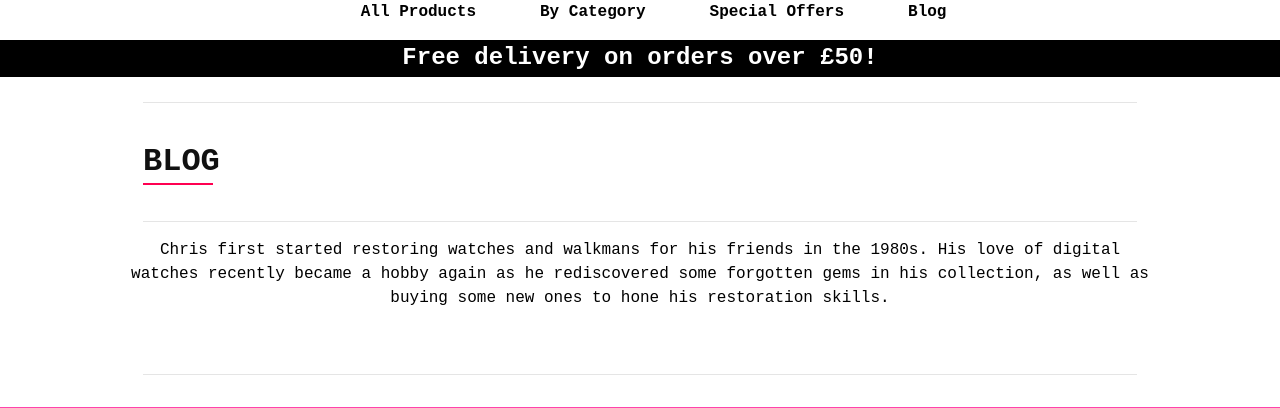
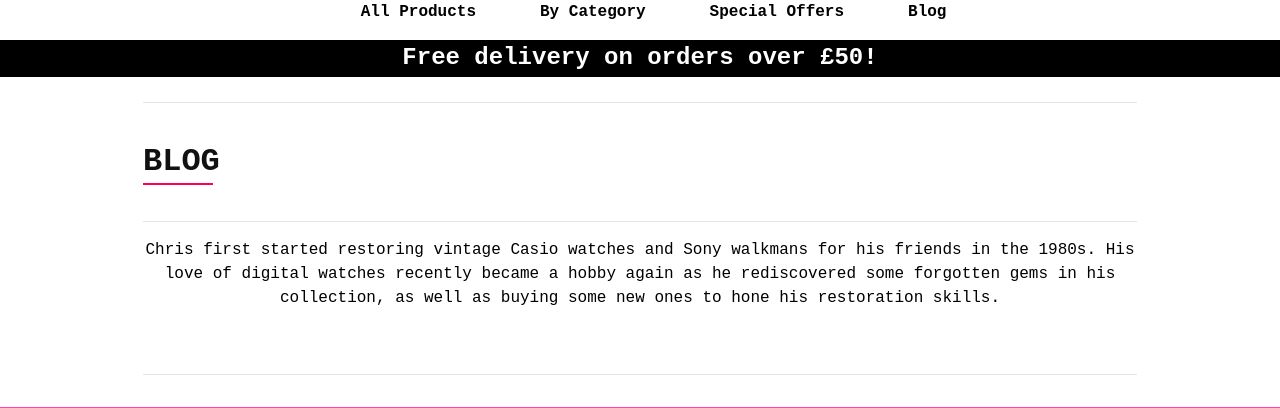
Before and after one commit to Kat632/watchyouwant, a Django app: page /blog/ in a window 1280 px wide. Shown: the part 199-607 px from the top of the page. Run offline with Django 3.2, Linux system fonts and the light colour scheme; data that the repository does not hold is empty; some libraries are stand-ins or nearby versions.

Commit message:
minor amend to blog blurb for SEO purposes

```diff
--- a/blog/templates/blog/blog.html
+++ b/blog/templates/blog/blog.html
@@ -32,7 +32,7 @@
 </div>
 <div class="container">
     <div class="row">
-        <p class="text-center mb-5 fw-bold black-text">Chris first started restoring watches and walkmans for his
+        <p class="text-center mb-5 fw-bold black-text">Chris first started restoring vintage Casio watches and Sony walkmans for his
             friends in the 1980s. His love of digital watches recently became a hobby again as he rediscovered some
             forgotten gems in his collection, as well as buying some new ones to hone his restoration skills.
         </p>
```
